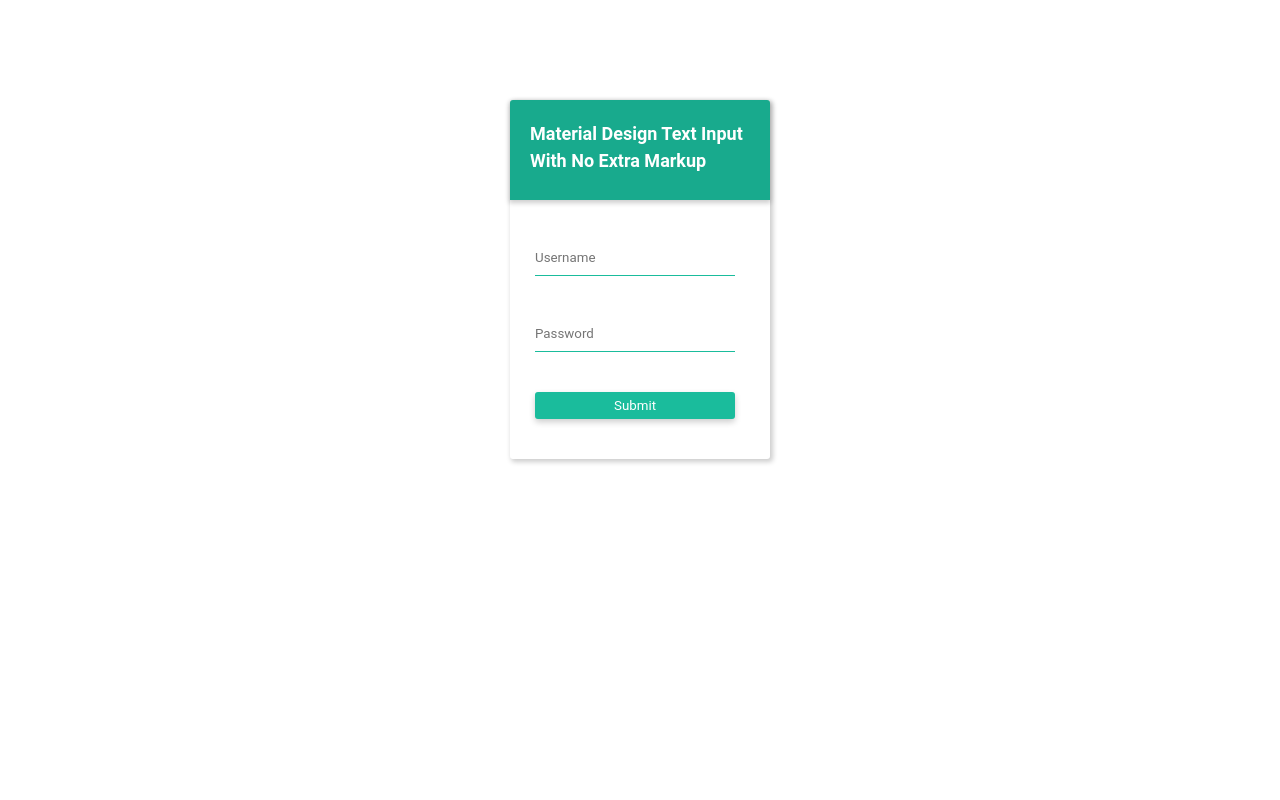
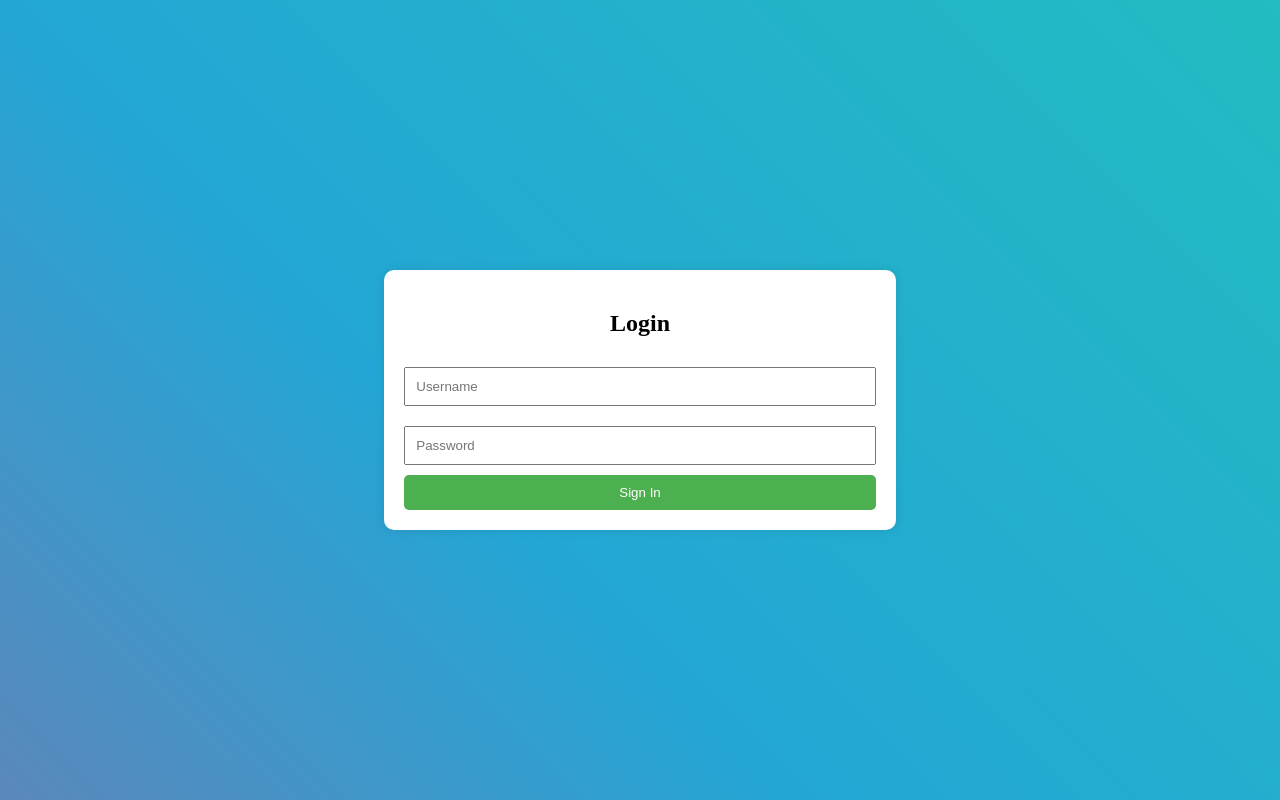
Before and after one commit to hjslovehr/MyPublicProject, a plain HTML site: page pages/login-pages/login.html in a window 1280 px wide. Drawn offline with Linux system fonts and the light colour scheme.

Commit message:
add login.html page

```diff
--- a/pages/login-pages/login.html
+++ b/pages/login-pages/login.html
@@ -1,107 +1,66 @@
 <!DOCTYPE html>
 <html lang="en">
-
   <head>
-    <meta charset="UTF-8">
-    <meta name="viewport" content="width=device-width, initial-scale=1.0">
-    <title>Material Login</title>
+    <meta charset="UTF-8" />
+    <meta name="viewport" content="width=device-width, initial-scale=1.0" />
     <style>
-        h1,
-        input::-webkit-input-placeholder,
-        button {
-            font-family: 'roboto', sans-serif;
-            -webkit-transition: all 0.3s ease-in-out;
-            transition: all 0.3s ease-in-out;
+      body {
+        margin: 0;
+        padding: 0;
+        height: 100vh;
+        display: flex;
+        justify-content: center;
+        align-items: center;
+        background: linear-gradient(45deg, #ee7752, #e73c7e, #23a6d5, #23d5ab);
+        background-size: 400% 400%;
+        animation: gradientBG 15s ease infinite;
       }
 
-        h1 {
-            height: 100px;
-            width: 100%;
-            font-size: 18px;
-            background: #18aa8d;
-            color: white;
-            line-height: 150%;
-            border-radius: 3px 3px 0 0;
-            box-shadow: 0 2px 5px 1px rgba(0, 0, 0, 0.2);
+      @keyframes gradientBG {
+        0% {
+          background-position: 0% 50%;
+        }
+        50% {
+          background-position: 100% 50%;
+        }
+        100% {
+          background-position: 0% 50%;
+        }
       }
 
-        form {
-            box-sizing: border-box;
-            width: 260px;
-            margin: 100px auto 0;
-            box-shadow: 2px 2px 5px 1px rgba(0, 0, 0, 0.2);
-            padding-bottom: 40px;
-            border-radius: 3px;
+      .login-container {
+        background: #fff;
+        padding: 20px;
+        border-radius: 10px;
+        box-shadow: 0 0 10px rgba(0, 0, 0, 0.1);
+        text-align: center;
       }
 
-        form h1 {
+      .login-container input {
+        width: 100%;
+        padding: 10px;
+        margin: 10px 0;
         box-sizing: border-box;
-            padding: 20px;
       }
 
-        input {
-            margin: 40px 25px;
-            width: 200px;
-            display: block;
+      .login-container button {
+        width: 100%;
+        padding: 10px;
+        background: #4caf50;
+        color: #fff;
         border: none;
-            padding: 10px 0;
-            border-bottom: solid 1px #1abc9c;
-            -webkit-transition: all 0.3s cubic-bezier(0.64, 0.09, 0.08, 1);
-            transition: all 0.3s cubic-bezier(0.64, 0.09, 0.08, 1);
-            background: -webkit-linear-gradient(top, rgba(255, 255, 255, 0) 96%, #1abc9c 4%);
-            background: linear-gradient(to bottom, rgba(255, 255, 255, 0) 96%, #1abc9c 4%);
-            background-position: -200px 0;
-            background-size: 200px 100%;
-            background-repeat: no-repeat;
-            color: #0e6252;
-        }
-
-        input:focus,
-        input:valid {
-            box-shadow: none;
-            outline: none;
-            background-position: 0 0;
-        }
-
-        input:focus::-webkit-input-placeholder,
-        input:valid::-webkit-input-placeholder {
-            color: #1abc9c;
-            font-size: 11px;
-            -webkit-transform: translateY(-20px);
-            transform: translateY(-20px);
-            visibility: visible !important;
-        }
-
-        button {
-            border: none;
-            background: #1abc9c;
+        border-radius: 5px;
         cursor: pointer;
-            border-radius: 3px;
-            padding: 6px;
-            width: 200px;
-            color: white;
-            margin-left: 25px;
-            box-shadow: 0 3px 6px 0 rgba(0, 0, 0, 0.2);
-        }
-
-        button:hover {
-            -webkit-transform: translateY(-3px);
-            -ms-transform: translateY(-3px);
-            transform: translateY(-3px);
-            box-shadow: 0 6px 6px 0 rgba(0, 0, 0, 0.2);
       }
     </style>
+    <title>Login Page</title>
   </head>
-
   <body>
-
-    <form>
-        <h1>Material Design Text Input With No Extra Markup</h1>
-        <input placeholder="Username" type="text" required="">
-        <input placeholder="Password" type="password" required="">
-        <button>Submit</button>
-    </form>
-
+    <div class="login-container">
+      <h2>Login</h2>
+      <input type="text" placeholder="Username" />
+      <input type="password" placeholder="Password" />
+      <button>Sign In</button>
+    </div>
   </body>
-
 </html>
```
Also changed, not shown: pages/login-pages/login2.html (added, +107 -0 lines). Lines whose indentation alone changed are shown as unchanged.
